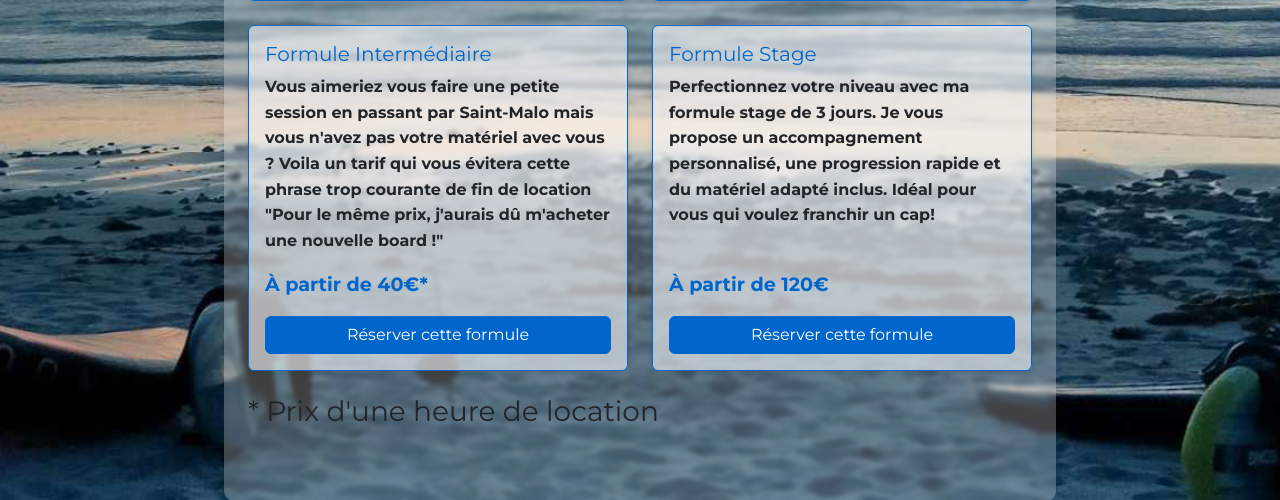
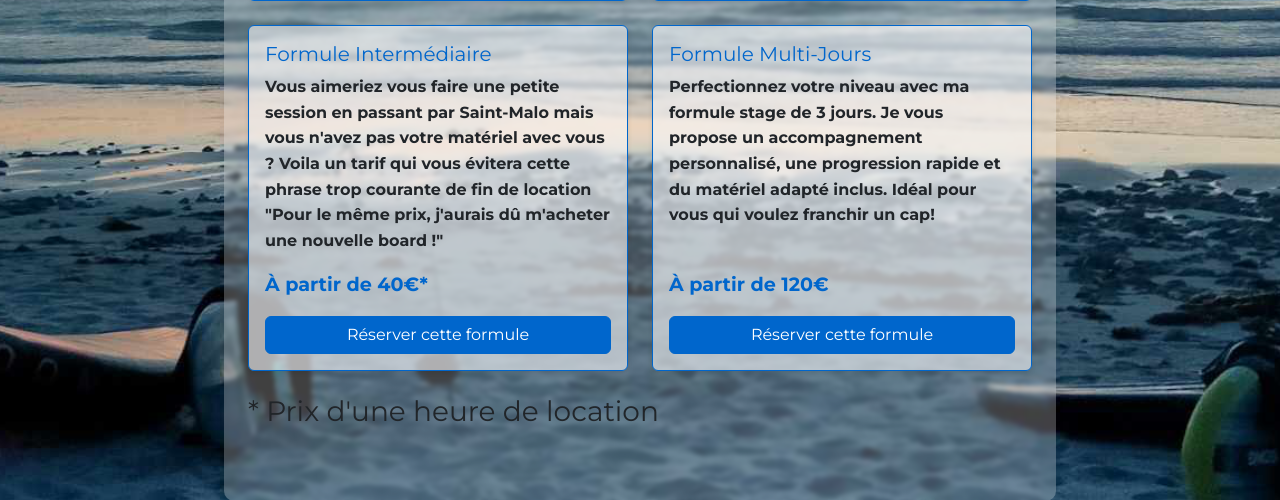
Before and after one commit to hippolyte456/wingfoil_rental, a Flask app: page /formules in a window 1280 px wide. Shown: the part 821-1321 px from the top of the page. Run offline with Flask 3, Linux system fonts and the light colour scheme; some libraries are stand-ins or nearby versions.

Commit message:
formule 'multi-jours'

```diff
--- a/app/templates/formules.html
+++ b/app/templates/formules.html
@@ -54,7 +54,7 @@
                 <div class="col-md-6 col-lg-6 mb-4">
                     <div class="card h-100" style="background-color: rgba(248, 249, 250, 0.6);">
                         <div class="card-body d-flex flex-column">
-                            <h5 class="card-title">Formule Stage</h5>
+                            <h5 class="card-title">Formule Multi-Jours</h5>
                             <p class="card-text"><strong>{% include 'texts/formule_stage.txt' %}</strong></p>
                             <div class="mt-auto">
                                 <p class="price-tag mb-3">À partir de 120€</p>
```
